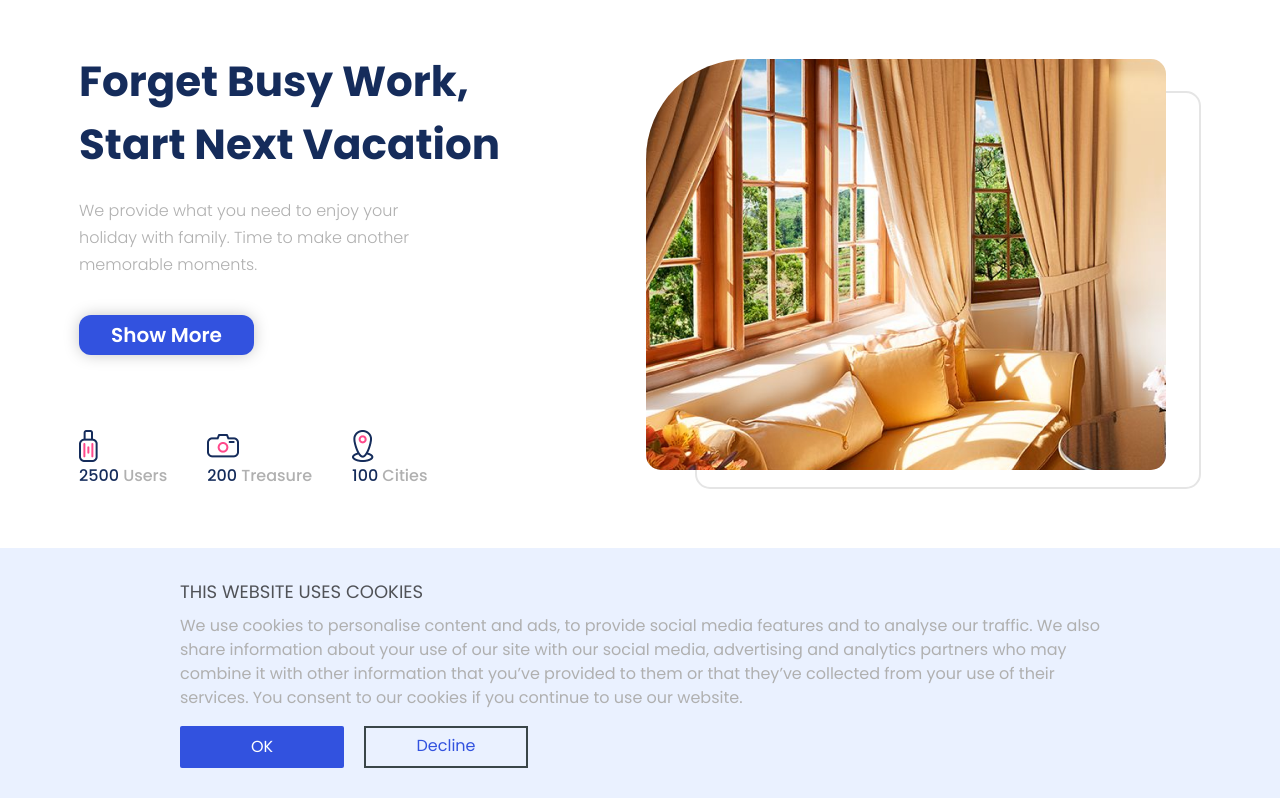
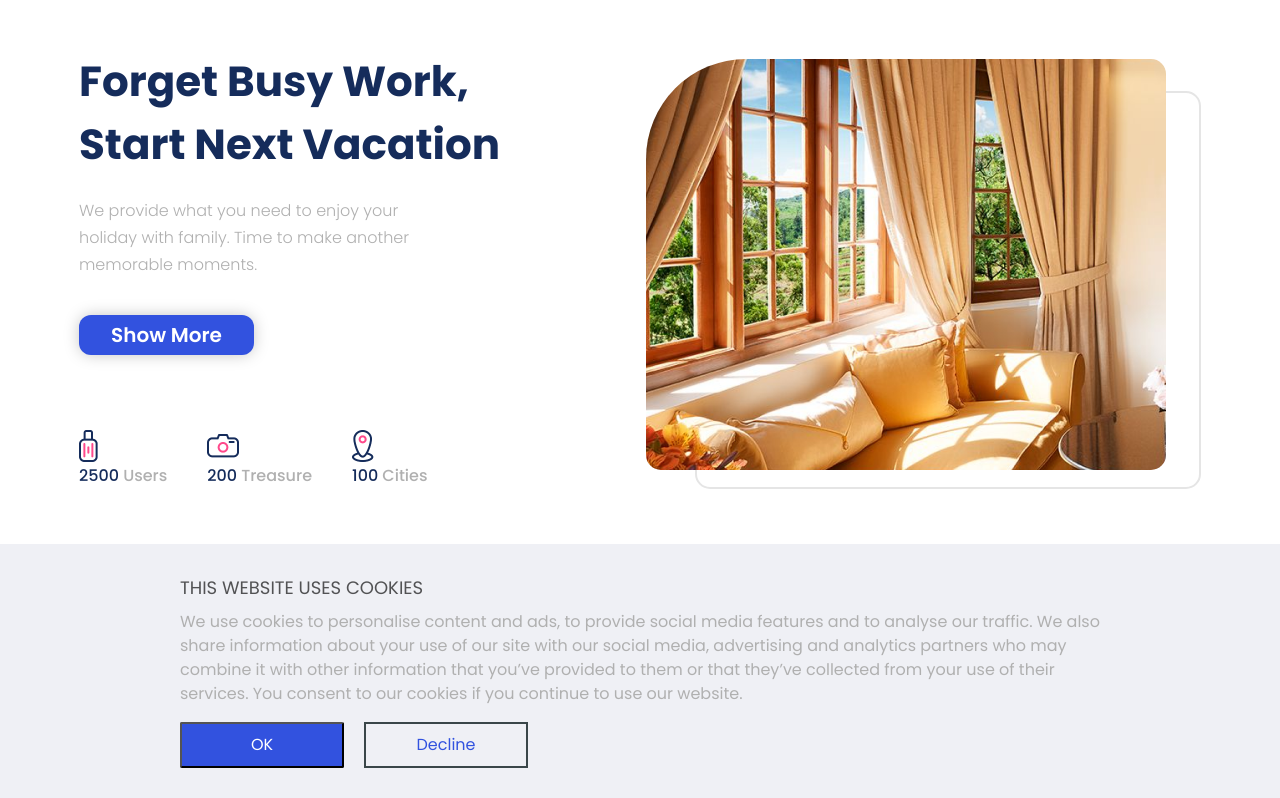
Before and after one commit to nursahtuncel/Lankastay, a React (Vite) app: page / in a window 1280 px wide. Shown: the top 798 px of the page. Built offline with nearby package versions, Linux system fonts and the light colour scheme.

Commit message:
[JA-57] - veriyi local storage'e kaydetmek üzere fonksiyonlar eklendi

```diff
--- a/src/components/CookiesCardComponent/index.jsx
+++ b/src/components/CookiesCardComponent/index.jsx
@@ -1,8 +1,28 @@
+import React, { useState } from "react";
 import "./style.scss";
+import Cookies from "js-cookie";
 
 function CookiesCard() {
+  const [cookiesAccepted, setCookiesAccepted] = useState(() => {
+    return localStorage.getItem("cookiesAccepted") === "true";
+  });
+
+  const handleAcceptCookies = () => {
+    Cookies.set("userAcceptedCookies", "true", { expires: 7 });
+    localStorage.setItem("cookiesAccepted", "true");
+    setCookiesAccepted(true);
+  };
+
+  const handleDeclineCookies = () => {
+    Cookies.remove("userAcceptedCookies");
+    localStorage.setItem("cookiesAccepted", "false");
+    setCookiesAccepted(false);
+  };
+
   return (
-    <div className="cookieCard">
+    <div
+      className="cookieCard"
+      style={{ display: cookiesAccepted ? "none" : "block" }}>
       <div className="inner">
         <div className="textContainer">
           <div className="header">THIS WEBSITE USES COOKIES</div>
@@ -18,12 +38,13 @@ function CookiesCard() {
         </div>
 
         <div className="actions">
-          <a href="#" className="ok">
+          <button onClick={handleAcceptCookies} className="ok">
             OK
-          </a>
-          <a href="#" className="decline">
+          </button>
+
+          <button onClick={handleDeclineCookies} className="decline">
             Decline
-          </a>
+          </button>
         </div>
       </div>
     </div>
--- a/src/components/CookiesCardComponent/style.scss
+++ b/src/components/CookiesCardComponent/style.scss
@@ -5,7 +5,7 @@
   left: 0;
   z-index: 10;
   width: 100%;
-  background-color: #eaf1ff;
+  background-color: #eff0f5;
 
   .inner {
     max-width: 960px;
```
